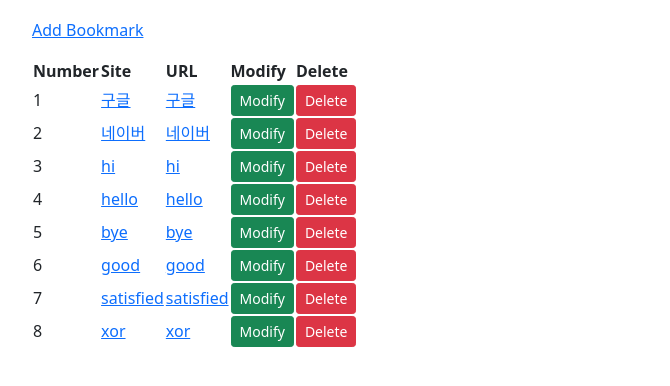
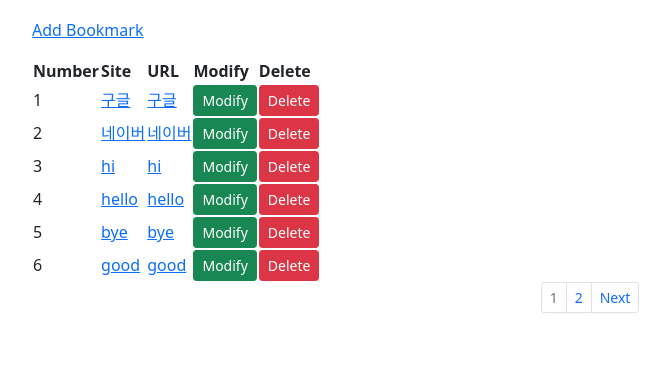
Before and after one commit to JaeHyeon-Oh/django-app, a Django app: page /bookmark/ in a window 1280 px wide. Shown: the part 56-442 px from the top of the page, without its empty margins (50-720 px from the left). Run offline with Django 4.2, Linux system fonts and the light colour scheme; data comes from the database, SQL or seed files in the repository; both versions use the stored data as it was after the commit; some libraries are stand-ins or nearby versions.

Commit message:
paging function

```diff
--- a/bookmark/templates/bookmark/bookmark_list.html
+++ b/bookmark/templates/bookmark/bookmark_list.html
@@ -33,3 +33,32 @@
     </tbody>
 </table>
 {% endblock %}
+
+{% block pagination %}
+    {% if is_paginated %}
+        <ul class="pagination justify-content-center pagination-sm">
+            {% if page_obj.has_previous %}
+                <li class="page-item">
+                    <a class="page-link" href="{% url 'list' %}?page={{page_obj.previous_page_number}}" tabindex="-1">Previous</a>
+                </li>
+            {% endif %}
+
+            {% for object in page_obj.paginator.page_range %}
+                <li class="page-item {% if page_obj.number == forloop.counter %}disabled
+                    {% endif %}">
+                    <a class="page-link" href="{{request.path}}?page={{forloop.counter}}">{{forloop.counter}}</a>
+                </li>
+            {% endfor %}
+
+            {% if page_obj.has_next %}
+                <li class="page-item">
+                    <a class="page-link" href="{% url 'list' %}?page={{page_obj.next_page_number}}">Next</a>
+                </li>
+            {% else %}
+            <li class="page-item disabled">
+                <a class="page-link" href="#">Next</a>
+            </li>
+            {% endif %}
+        </ul>
+    {% endif %}
+{% endblock %}
--- a/bookmark/views.py
+++ b/bookmark/views.py
@@ -9,6 +9,7 @@ from .models import Bookmark
 
 class BookmarkListView(ListView):
     model=Bookmark
+    paginate_by = 6
 
 class BookmarkCreateView(CreateView):
     model = Bookmark
```
Also changed, not shown: db.sqlite3.
